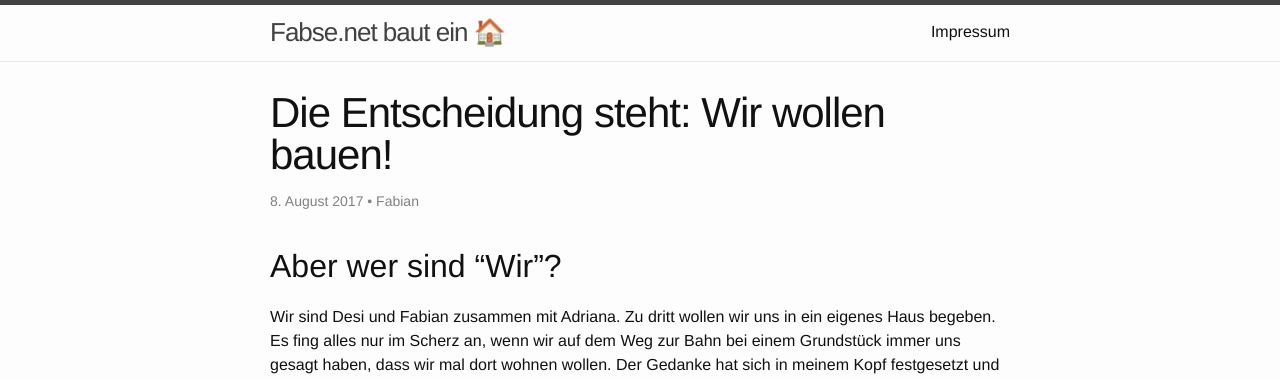
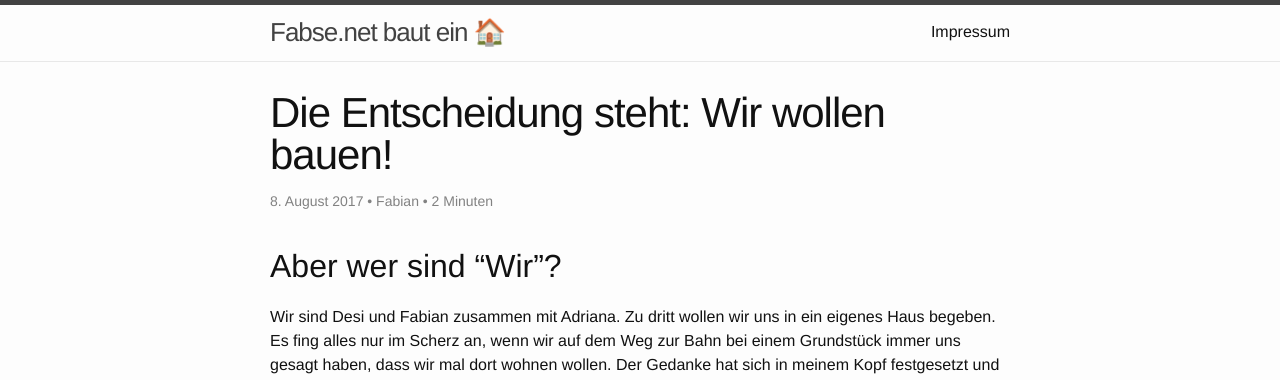
Before and after one commit to fabsenet/blog_baut, a Jekyll site: the page built from _posts/2017-08-08-Wir-wollen-bauen.md, in a window 1280 px wide. Shown: the top 380 px of the page. Built offline with Jekyll 4.4.1, drawn with Linux system fonts in a browser that asks for light colours.

Commit message:
reading_time auch in der Postansicht

```diff
--- a/_layouts/post.html
+++ b/_layouts/post.html
@@ -12,7 +12,9 @@ layout: default
       </time>
       {% if page.author %}
         • <span itemprop="author" itemscope itemtype="http://schema.org/Person"><span itemprop="name">{{ page.author }}</span></span>
-      {% endif %}</p>
+      {% endif %}
+        • {{ page.content | reading_time }}
+      </p>
   </header>
 
   <div class="post-content" itemprop="articleBody">
```
